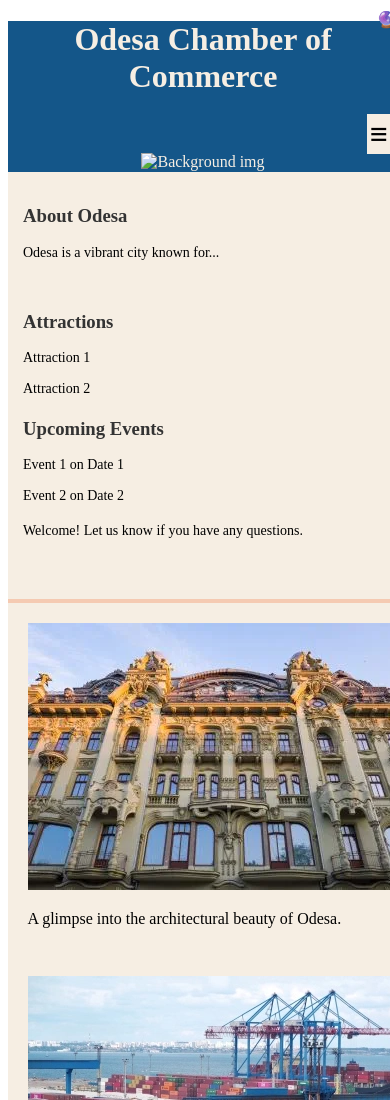
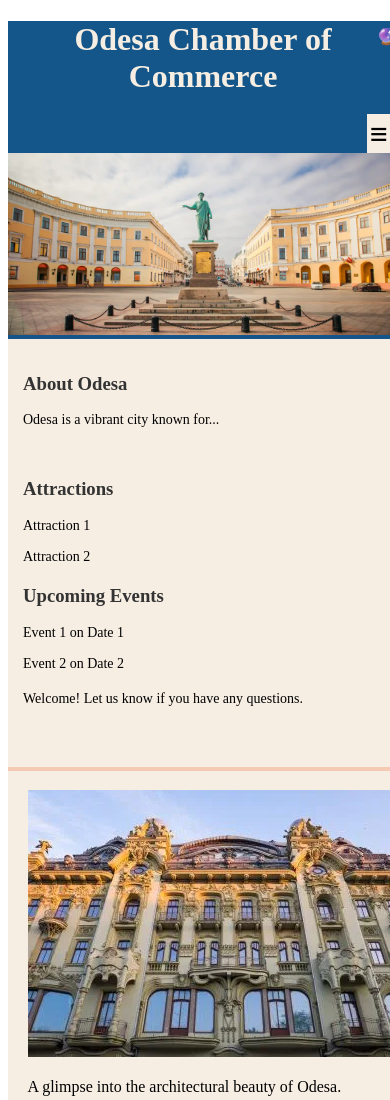
Before and after one commit to MvedmanPro/wdd230, a plain HTML site: page chamber/discover.html in a window 390 px wide. Shown: the top 1100 px of the page. Drawn offline with Linux system fonts and the light colour scheme.

Commit message:
added path to mobile view hero image

```diff
--- a/chamber/discover.html
+++ b/chamber/discover.html
@@ -34,8 +34,8 @@
                 </ul>
             </nav>
             <picture>
-                <source media="(max-width: 600px)" srcset="hero-img.webp">
-                <source media="(max-width: 900px)" srcset="hero-img.webp">
+                <source media="(max-width: 600px)" srcset="images/hero-img.webp">
+                <source media="(max-width: 900px)" srcset="images/hero-img.webp">
                 <img src="images/hero-img.webp" alt="Background img">
             </picture>
         </div>
```
